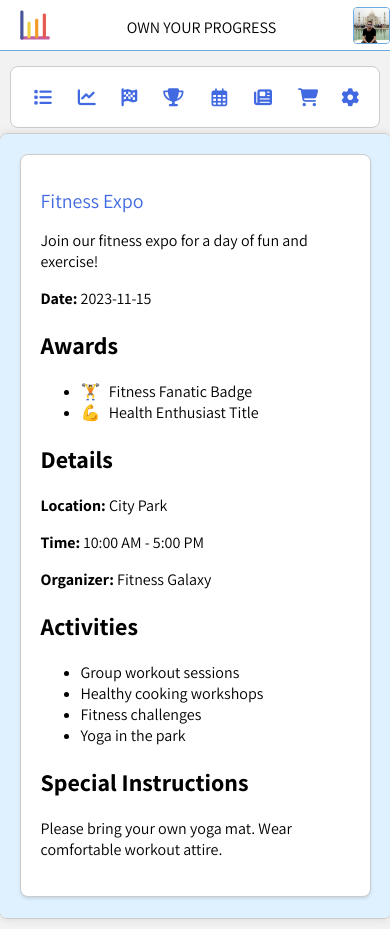
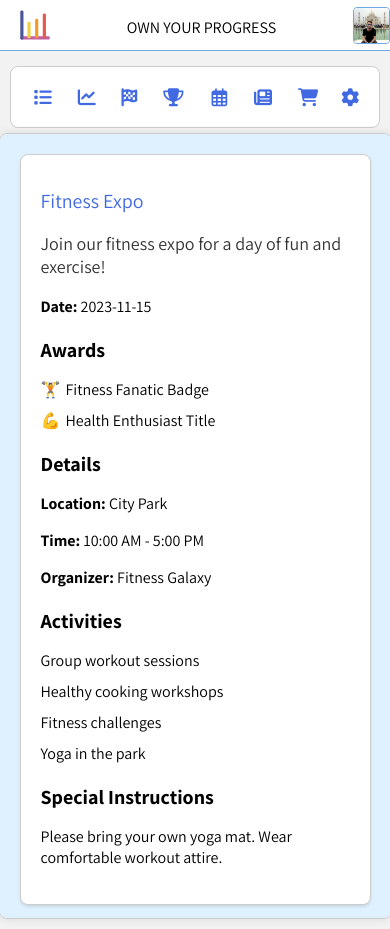
Before and after one commit to joseph-johnson27001/habits_tracker, a Vue app: page /#/event in a window 390 px wide. Built offline with nearby package versions, Linux system fonts and the light colour scheme.

Commit message:
Media query layouts

```diff
--- a/src/views/EventPage.vue
+++ b/src/views/EventPage.vue
@@ -1,30 +1,42 @@
 <template>
   <div class="card">
     <h1>{{ event.title }}</h1>
-    <p>{{ event.description }}</p>
+    <div class="event-grid">
+      <div class="description-section">
+        <p class="description">{{ event.description }}</p>
         <p><strong>Date:</strong> {{ event.date }}</p>
+      </div>
 
+      <div class="awards-section">
         <h2>Awards</h2>
         <ul>
           <li v-for="award in event.awards" :key="award.name">
             <span class="award-icon">{{ award.icon }}</span> {{ award.name }}
           </li>
         </ul>
+      </div>
 
+      <div class="details-section">
         <h2>Details</h2>
         <p><strong>Location:</strong> {{ event.location }}</p>
         <p><strong>Time:</strong> {{ event.time }}</p>
         <p><strong>Organizer:</strong> {{ event.organizer }}</p>
+      </div>
 
+      <div class="activities-section">
         <h2>Activities</h2>
         <ul>
           <li v-for="activity in event.activities" :key="activity">
             {{ activity }}
           </li>
         </ul>
+      </div>
 
+      <div class="instructions-section">
         <h2>Special Instructions</h2>
         <p>{{ event.specialInstructions }}</p>
+      </div>
+    </div>
   </div>
 </template>
 
@@ -60,7 +72,58 @@ export default {
 </script>
 
 <style scoped>
+.event-grid {
+  display: grid;
+  grid-template-columns: 1fr 1fr;
+  gap: 20px;
+}
+
+.description-section {
+  grid-column: span 2;
+}
+
+.description {
+  font-size: 18px;
+  color: #333;
+}
+
+.awards-section,
+.details-section,
+.activities-section,
+.instructions-section {
+  margin-top: 20px;
+}
+
+.awards-section h2,
+.details-section h2,
+.activities-section h2,
+.instructions-section h2 {
+  font-size: 20px;
+  margin-bottom: 10px;
+}
+
+.awards-section ul,
+.details-section ul,
+.activities-section ul {
+  list-style-type: none;
+  padding: 0;
+}
+
+.awards-section li,
+.details-section li,
+.activities-section li {
+  margin-bottom: 10px;
+  display: flex;
+  align-items: center;
+}
+
 .award-icon {
   margin-right: 5px;
 }
+
+@media (max-width: 992px) {
+  .event-grid {
+    display: block;
+  }
+}
 </style>
```
Lines whose indentation alone changed are shown as unchanged.
